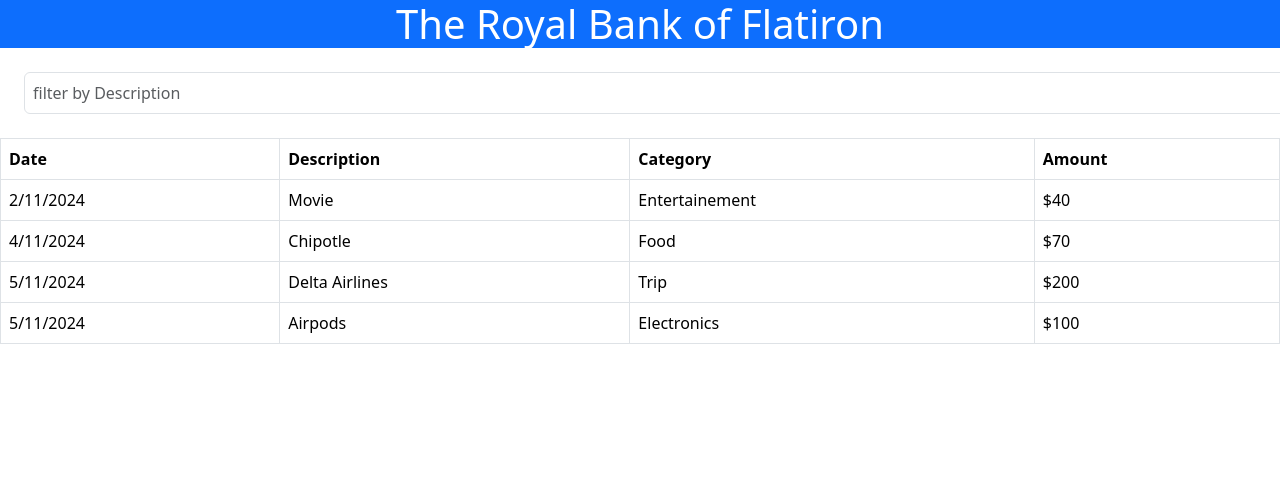
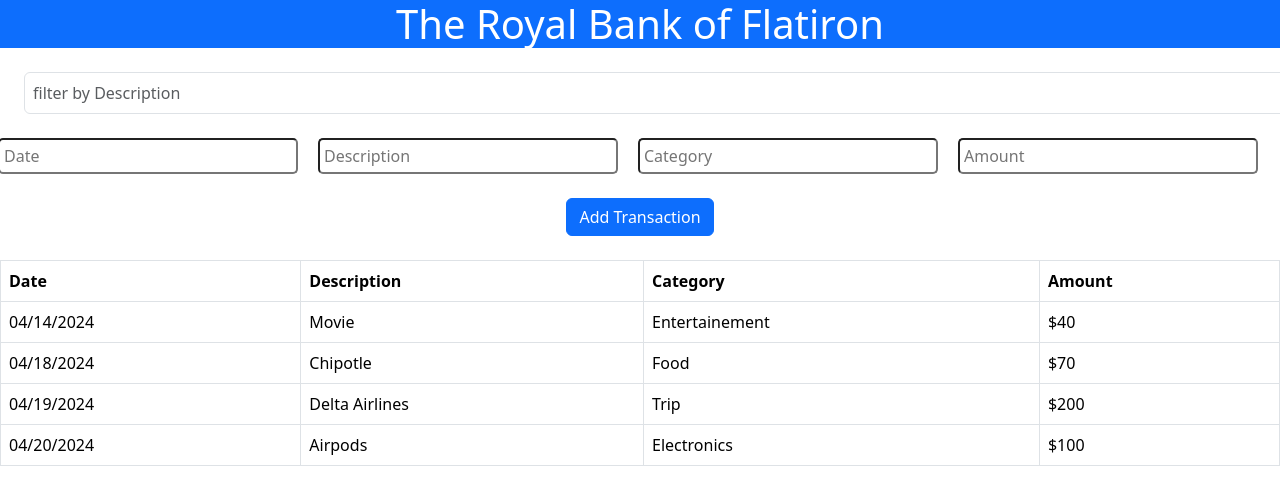
Before and after one commit to Orina-N/phase-2-bank-of-flatiron, a React (Create React App) app: page / in a window 1280 px wide. Shown: the top 504 px of the page. Built offline with nearby package versions, Linux system fonts and the light colour scheme.

Commit message:
adding transaction

```diff
--- a/src/App.css
+++ b/src/App.css
@@ -3,3 +3,9 @@
 .bank_name{
   color: white;
 }
+
+.inputs{
+  width:300px ;
+  margin: 0 10px;
+  border-radius: 5px;
+}
--- a/src/Table.js
+++ b/src/Table.js
@@ -1,3 +1,4 @@
+
 
 import Row from "./rows"
 
--- /dev/null
+++ b/src/add.js
@@ -0,0 +1,41 @@
+import { useState } from "react"
+
+function NewPurchase ({info, setInfo}) {
+    //console.log(info);
+    const [formData, setFormdata] = useState({
+        Date:"",
+        Description:"",
+        Category:"",
+        Amount:""
+    })
+
+    function change(event){
+        setFormdata({...formData,[event.target.name]:event.target.value} )
+        //console.log(formData);
+    }
+
+    function submit(event) {
+        event.preventDefault();
+        const updatedInfo = [formData, ...info];
+        setInfo(updatedInfo);
+        console.log(updatedInfo);
+    }
+
+
+return (
+    <form onSubmit={submit}>
+        <div className="row ">
+            <input onChange={change} type="text" name="Date" value={formData.Date} className="col-3 p-1 m-0.8 inputs" placeholder="Date"/>
+            <input onChange={change} type="text" name="Description" value={formData.Description} className="col-3 p-1 m-0.8 inputs" placeholder="Description"/>
+            <input onChange={change} type="text" name="Category" value={formData.Category} className="col-3 p-1 m-0.8 inputs" placeholder="Category"/>
+            <input onChange={change} type="text" name="Amount" value={formData.Amount} className="col-3 p-1 m-0.8 inputs"
+            placeholder="Amount"/>
+        </div>
+        <div className="text-center m-4">
+            <button type="submit" className="btn btn-primary ">Add Transaction</button>
+        </div>
+    </form>
+)
+}
+
+export default NewPurchase
--- a/src/filter.js
+++ b/src/filter.js
@@ -1,27 +1,28 @@
 import { useState } from "react";
 import Table from "./Table";
+import NewPurchase from "./add";
 function FilterPurchases() {
     const array =[
         {
-            Date: '2/11/2024',
+            Date: '04/14/2024',
             Description: 'Movie',
             Category:'Entertainement',
             Amount: '$40'
            },
            {
-           Date: '4/11/2024',
+           Date: '04/18/2024',
            Description: 'Chipotle',
            Category:'Food',
            Amount: '$70'
            },
            {
-            Date:'5/11/2024',
+            Date:'04/19/2024',
             Description:'Delta Airlines',
             Category:'Trip',
             Amount:'$200'
            },
            {
-            Date:'5/11/2024',
+            Date:'04/20/2024',
             Description:'Airpods',
             Category:'Electronics',
             Amount:'$100'
@@ -47,6 +48,7 @@ function FilterPurchases() {
     return(
         <>
          <input onChange={filterByDescription} className="form-control m-4 p-2" type="text" placeholder="filter by Description"/>
+         <NewPurchase info={data} setInfo={setData}/>
          <Table info={data}/>
         </>
 
--- a/src/rows.js
+++ b/src/rows.js
@@ -1,5 +1,6 @@
+
 function Row ({info}) {
-    //console.log(info);
+    console.log(info);
     const newDataArray = info.map((purchase, index) => {
         return (
             <tr key={index+1}>
```
